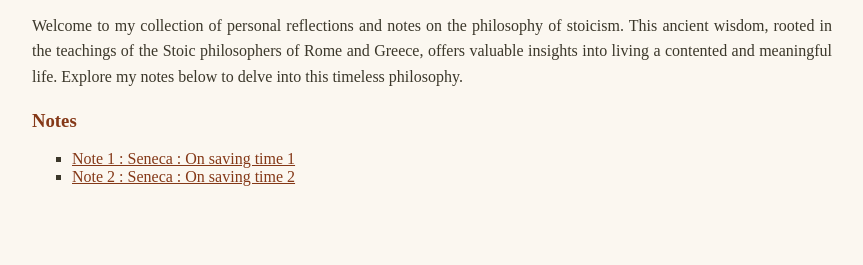
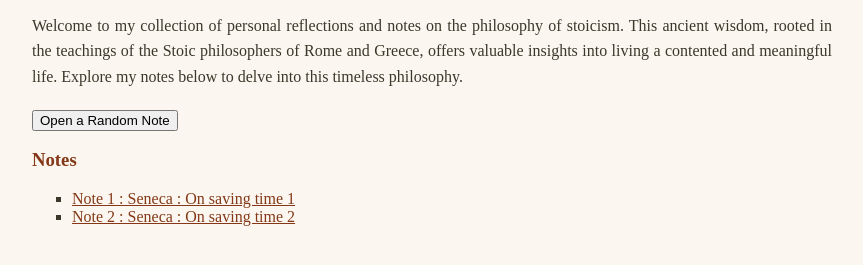
Before and after one commit to simaldague/simaldague.github.io, a plain HTML site: page index.html in a window 1280 px wide. Shown: the part 99-364 px from the top of the page, without its empty margins (208-1071 px from the left). Drawn offline with Linux system fonts and the light colour scheme.

Commit message:
Added random note functionality

```diff
--- a/index.html
+++ b/index.html
@@ -3,14 +3,23 @@
 <head>
   <title>Personal notes on Stoicism</title>
   <link rel="stylesheet" type="text/css" href="styles.css">
+  <script>
+    function openRandomNote() {
+      const notes = ['note1.html', 'note2.html'];  // Add all your note pages here
+      const randomNote = notes[Math.floor(Math.random() * notes.length)];
+      window.location.href = randomNote;
+    }
+  </script>
 </head>
 <body>
   <h1>Personal Notes on Stoicism</h1>
   <p id="main-intro">Welcome to my collection of personal reflections and notes on the philosophy of stoicism. This ancient wisdom, rooted in the teachings of the Stoic philosophers of Rome and Greece, offers valuable insights into living a contented and meaningful life. Explore my notes below to delve into this timeless philosophy.</p>
+  <button onclick="openRandomNote()">Open a Random Note</button>
   <h3>Notes</h3>
   <ul>
     <li><a href="note1.html">Note 1 : Seneca : On saving time 1</a></li>
     <li><a href="note2.html">Note 2 : Seneca : On saving time 2</a></li>
+    <!-- Add more notes -->
   </ul>
 </body>
 </html>
```
